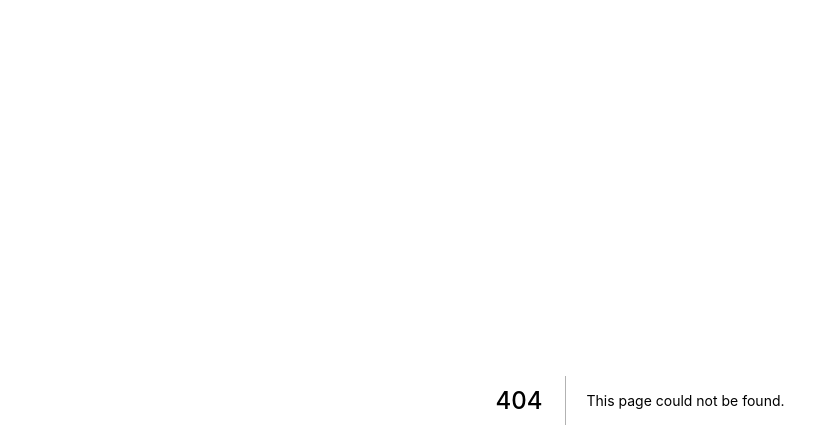
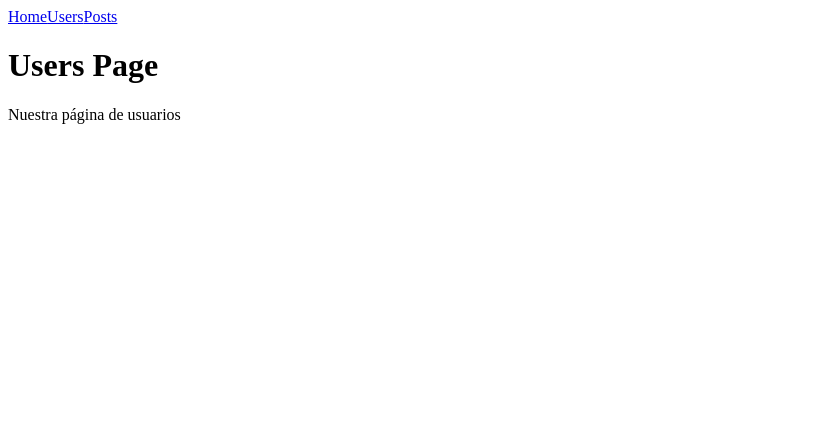
Before and after one commit to santiagoarangog/finance-app, a Next.js app: page /users in a window 1280 px wide. Before the commit this address had no page. Shown: the top 448 px of the page, without its empty margins (0-839 px from the left). Built offline with nearby package versions, Linux system fonts and the light colour scheme.

Commit message:
Add component Navbar

```diff
--- /dev/null
+++ b/components/navbar.js
@@ -0,0 +1,17 @@
+import Link from "next/link";
+
+export default function Navbar() {
+    return (
+        <nav>
+            <Link href='/'>
+                <a>Home</a>
+            </Link>
+            <Link href='/users'>
+                <a>Users</a>
+            </Link>
+            <Link href='/posts'>
+                <a>Posts</a>
+            </Link>
+        </nav>
+    )
+}
--- a/pages/index.js
+++ b/pages/index.js
@@ -1,6 +1,9 @@
+import Navbar from "../components/navbar";
+
 export default function Home() {
     return (
         <div>
+            <Navbar/>
             <h1>Home Page</h1>
             <p>Nuestra página de inicio</p>
         </div>
--- /dev/null
+++ b/pages/users/index.js
@@ -0,0 +1,11 @@
+import Navbar from "../../components/navbar";
+
+export default function Users() {
+    return (
+        <div>
+            <Navbar/>
+            <h1>Users Page</h1>
+            <p>Nuestra página de usuarios</p>
+        </div>
+    )
+}
```
Also changed, not shown: pages/posts/index.js (added, +11 -0 lines), 1 other file (tests, documents, lock files or other folders).
